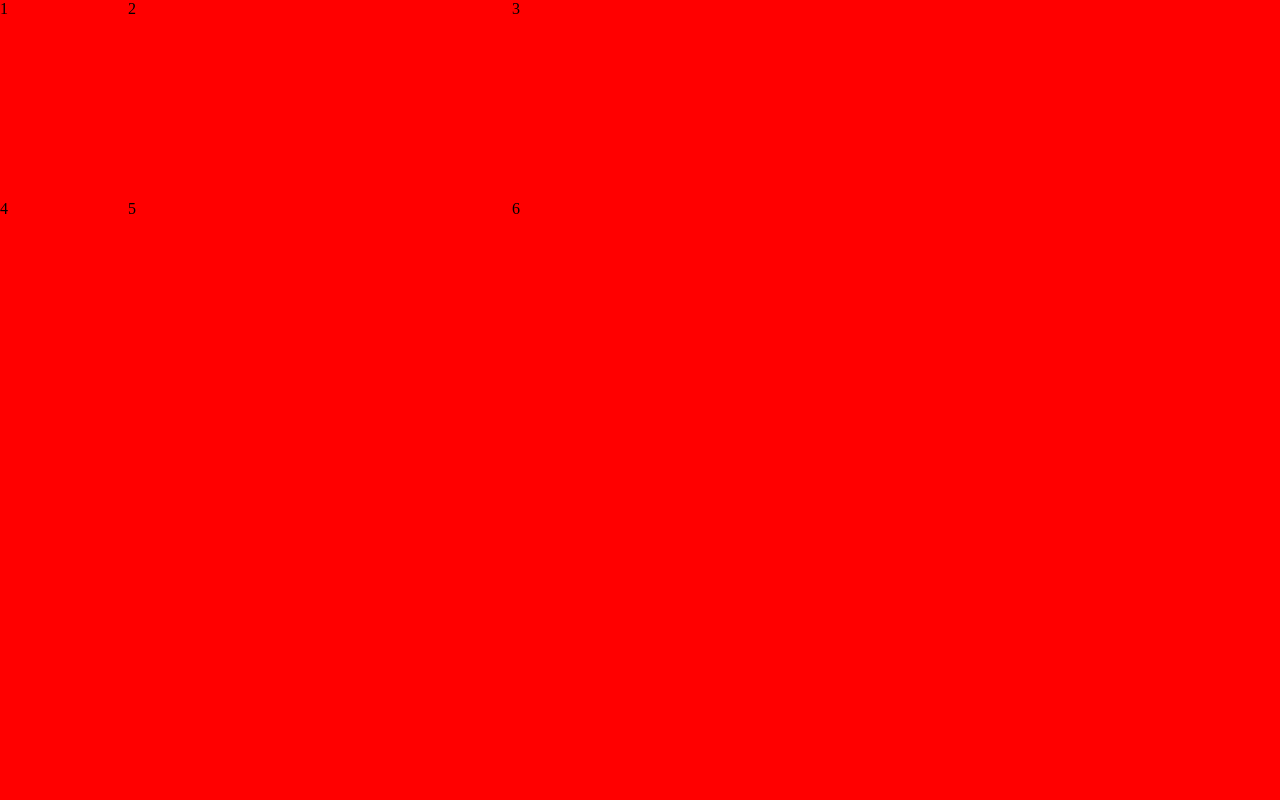
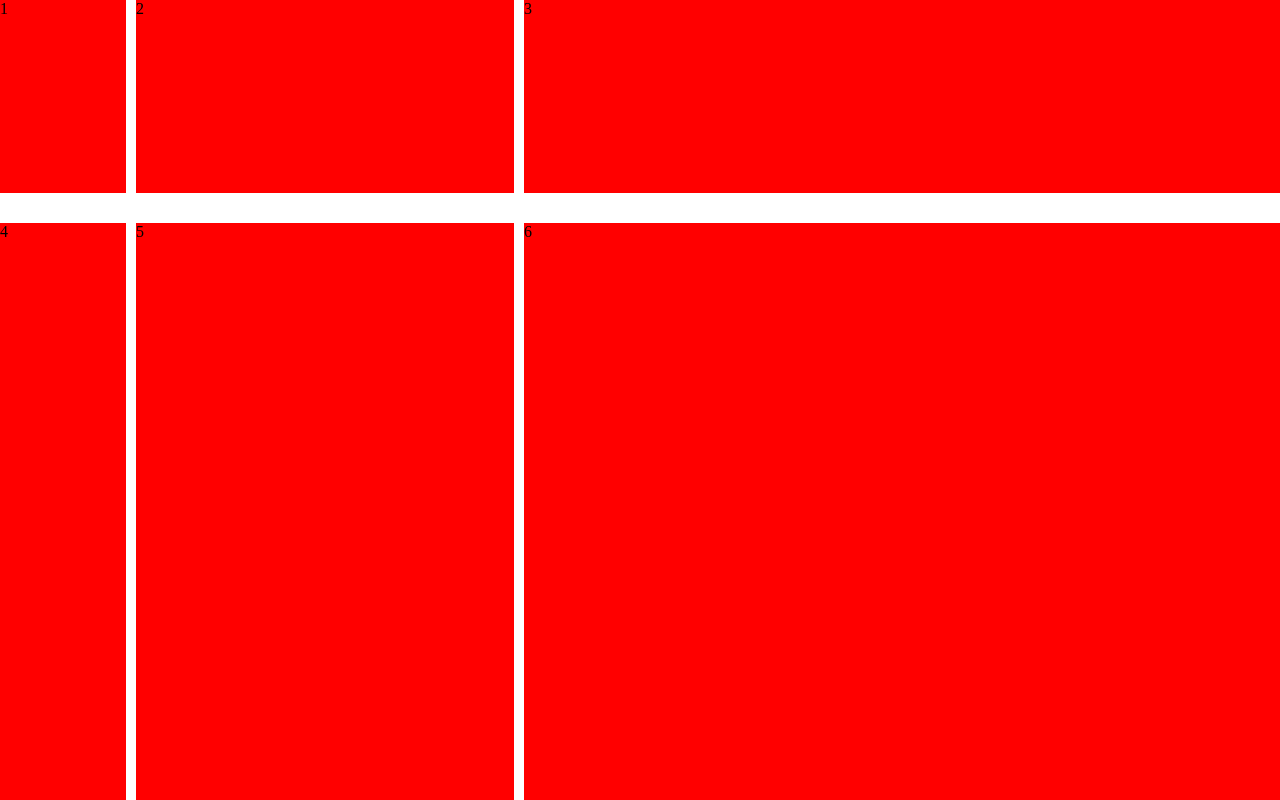
Before and after one commit to meeyoungchoi-front-dev/HTML-CSS-JavaScript-study, a plain HTML site: page 02-css/grid-container/index.html in a window 1280 px wide. Drawn offline with Linux system fonts and the light colour scheme.

Commit message:
그리드의 gap 속성을 사용하여 행과 열간격 조정 실습

```diff
--- a/02-css/grid-container/styles.css
+++ b/02-css/grid-container/styles.css
@@ -15,6 +15,9 @@
     grid-template-columns: 1fr 3fr 6fr;
     grid-template-rows: 1fr 3fr;
     height: 100vh;
+    /* column-gap: 10px;
+    row-gap:  30px; */
+    gap: 30px 10px;
 }
 
 .item {
```
